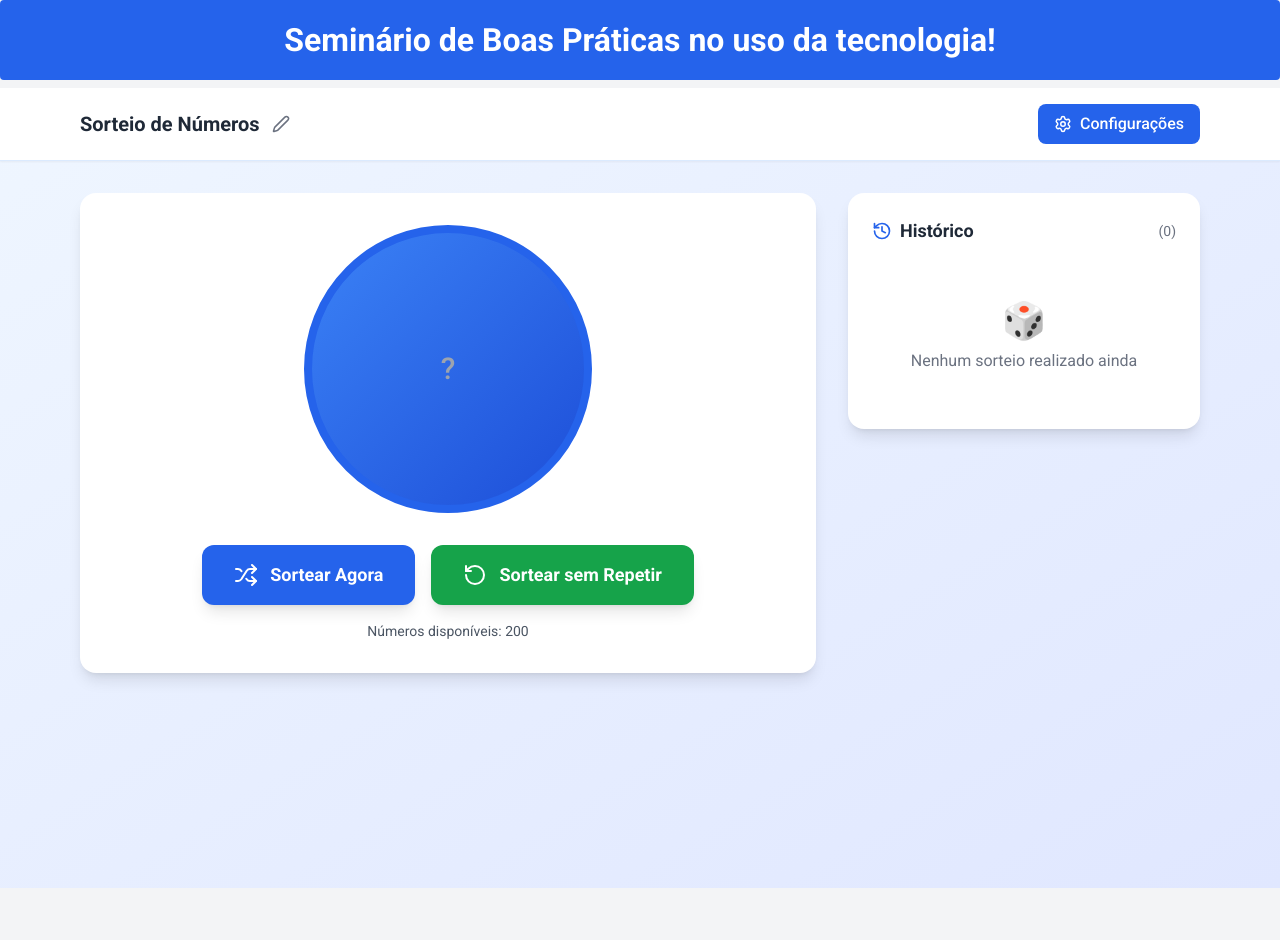
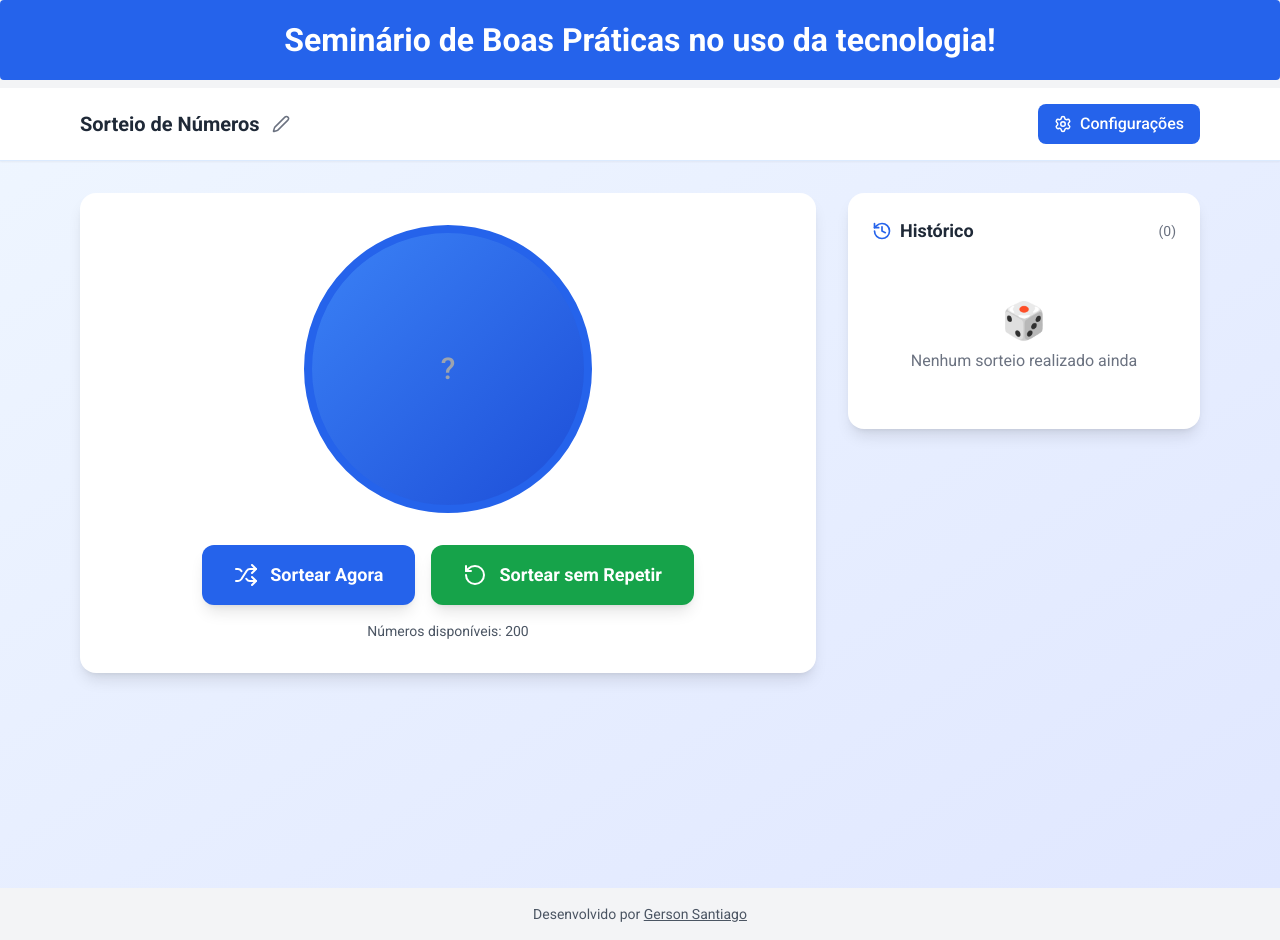
Before and after one commit to Gerson-Santiago/sorteador-online, a React (Vite) app: page / in a window 1280 px wide. Before the commit the page ends 888 px from the top, so only its background shows below. Built offline with nearby package versions, Linux system fonts and the light colour scheme.

Commit message:
Informando o dev no footer da página

```diff
--- a/src/App.jsx
+++ b/src/App.jsx
@@ -2,6 +2,7 @@
 import React, { useState } from 'react';
 import MarqueeHeader from 'features/sorteio/componentes/MarqueeHeader';
 import SorteadorOnline from 'features/sorteio/SorteioPage';
+import AutorFooter from 'features/AutorFooter';
 
 function App() {
   const [tituloMarquee, setTituloMarquee] = useState(
@@ -21,8 +22,8 @@ function App() {
         marqueeSpeed={marqueeSpeed}
         setMarqueeSpeed={setMarqueeSpeed}
       />
+      <AutorFooter />
     </div>
   );
 }
-
 export default App;
--- /dev/null
+++ b/src/features/AutorFooter.jsx
@@ -0,0 +1,12 @@
+// sorteador-online/src/features/AutorFooter.jsx
+import React from 'react';
+export default function AutorFooter() {
+    return (
+        <footer className="bg-gray-100 text-center py-4">
+            <p className="text-sm text-gray-600">
+                Desenvolvido por <a href="https://github.com/seuusuario" target="_blank" rel="noopener noreferrer" className="underline hover:text-gray-800">Gerson Santiago</a>
+            </p>
+
+        </footer>
+    );
+}
```
